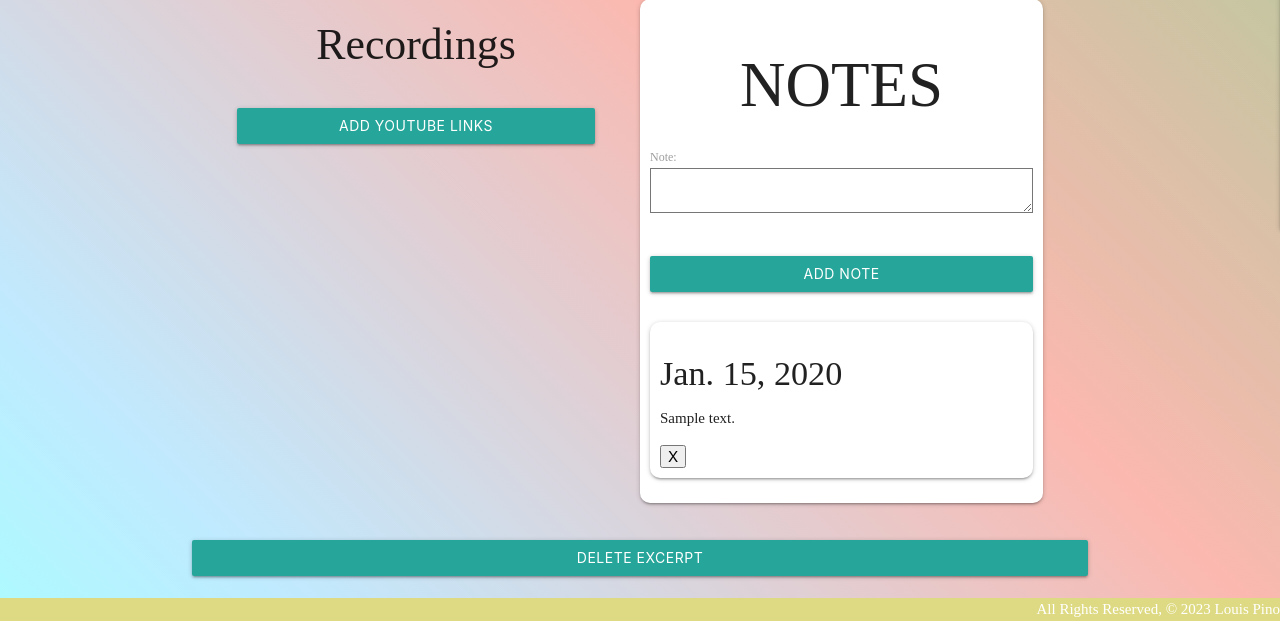
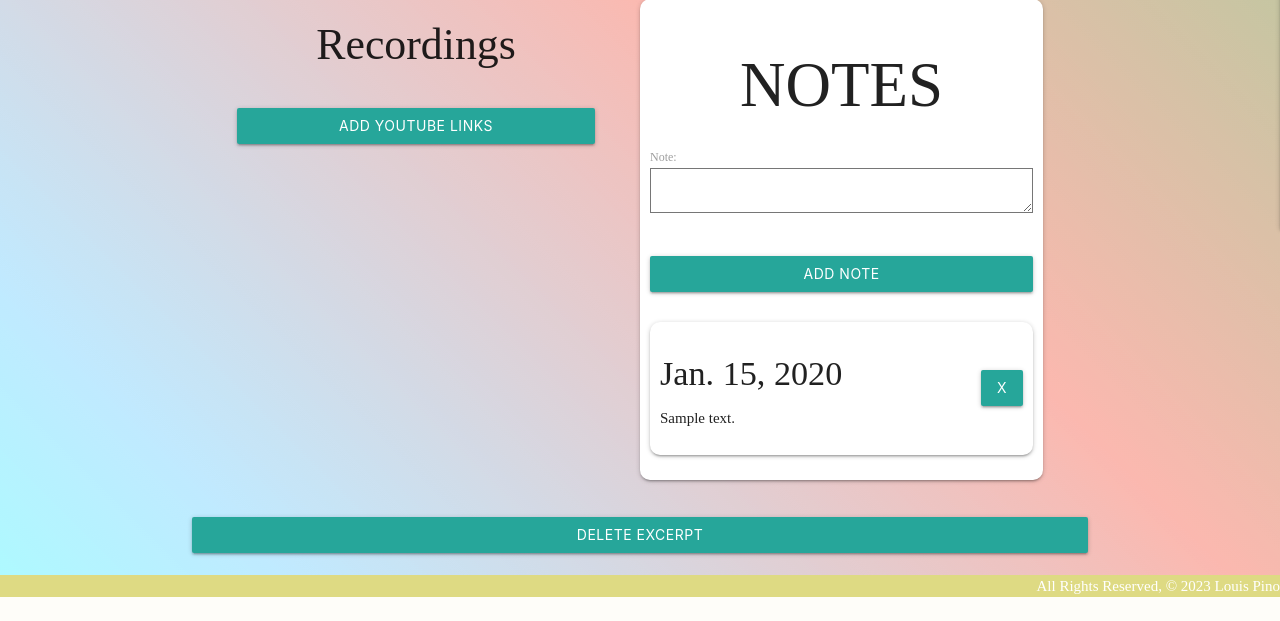
Before and after one commit to LouisPino/audition-assistant, a Django app: page /excerpts/1 in a window 1280 px wide. Shown: the part 631-1252 px from the top of the page. After the commit the page ends 1228 px from the top, so only its background shows below. Run offline with Django 5.2, Linux system fonts and the light colour scheme; a user stored in the database is signed in; tables that the repository leaves empty hold one stand-in row (values such as "Sample post"); a database or web service that is not in the repository returns one stand-in record (values such as "Sample title"); data that the repository does not hold is empty; some web fonts are replaced.

Commit message:
note card style

```diff
--- a/main_app/static/metronome.js
+++ b/main_app/static/metronome.js
@@ -49,11 +49,6 @@ const plusTenEl = document.querySelector(".plus-ten");
 const minusFiveEl = document.querySelector(".minus-five");
 const plusFiveEl = document.querySelector(".plus-five");
 const subBtnEls = document.querySelectorAll(".sub-btn");
-
-subBtnEls.forEach(function(subBtnEl){
-  console.log(subBtnEl.getAttribute('divisor'))
-})
-
 ///////Constants
 const clickSound = new Audio("../static/assets/clave.wav");
 
@@ -116,19 +111,19 @@ function stop() {
   clearInterval(metLoop);
 }
 
-function keyPress(e){
-    if(!running){
-    if(e.code === 'Enter' || e.code === 'Space'){
-        e.preventDefault()
-        start()
-    }
-}else{
-    if(e.code === 'Enter' || e.code === 'Space'){
-        e.preventDefault()
-        stop()
-    }
-}
-}
+// function keyPress(e){
+//     if(!running){
+//     if(e.code === 'Enter' || e.code === 'Space'){
+//         e.preventDefault()
+//         start()
+//     }
+// }else{
+//     if(e.code === 'Enter' || e.code === 'Space'){
+//         e.preventDefault()
+//         stop()
+//     }
+// }
+// }
 
 
 /////change tempo
@@ -183,7 +178,6 @@ function inputTempo(e) {
 ////////random
 function likelihoodChange(e){
     likelihood = e.target.value/100
-    console.log(likelihood)
 }
 
 function randomToggle(){
--- a/main_app/static/styles/main.css
+++ b/main_app/static/styles/main.css
@@ -184,6 +184,12 @@ text-align: center;
 .notes{
   width: 45%;
   min-width: 350px;
+}
+
+.note-card{
+  display: flex;
+  align-items: center;
+  justify-content: space-between;
 }
 
 .excerpt-bottom{
--- a/main_app/templates/excerpts/detail.html
+++ b/main_app/templates/excerpts/detail.html
@@ -120,13 +120,14 @@
     <input class='btn delete-btn' type="submit" value="Add Note" />
   </form>
   {%for note in notes%}
-  <div class="card">
+  <div class="card note-card">
+    <div>
     <h4>{{note.date}}</h4>
     <p>{{note.note}}</p>
-
+    </div>
     <form action="{%url 'note_delete' note.id excerpt.id%}" method="POST">
       {% csrf_token %}
-      <input type="submit" value="X" />
+      <input type="submit" class = 'btn'value="X" />
     </form>
   </div>
   {%endfor%}
--- a/main_app/templates/journal/detail.html
+++ b/main_app/templates/journal/detail.html
@@ -2,12 +2,15 @@
 {%block content%}
 {%for task in tasks%}
 {%if task.completed%}
+<div class="card">
     {%if task.time%}
     <h1 class='strike'>{{task.task}} for {{task.time}} minutes</h1>
     {%else%}
     <h1  class='strike'>{{task.task}}</h1>
     {%endif%}
+</div>
 {%else%}
+<div class="card">
 <a href="{%url 'task_complete' task.id entry.id%}">
     <button>✓</button>
   </a>
@@ -16,6 +19,7 @@
     {%else%}
     <h1>{{task.task}}</h1>
     {%endif%}
+</div>
 {%endif%}
 {%empty%}
 <h1>No entries yet!</h1>
--- a/main_app/templates/journal/index.html
+++ b/main_app/templates/journal/index.html
@@ -2,10 +2,14 @@
 {%block content%}
 {%for entry in entries%}
 <a href={%url 'entry_detail' entry.id%}>
+<div class="card">
 <h1>{{entry.date}}</h1>
+</div>
 </a>
 {%empty%}
+<div class="card">
 <h1>No entries yet!</h1>
+</div>
 {%endfor%}
 <a class="center" href='{%url "entry_create"%}'>
     <button class="btn delete-btn">Add journal entry</button>
```
